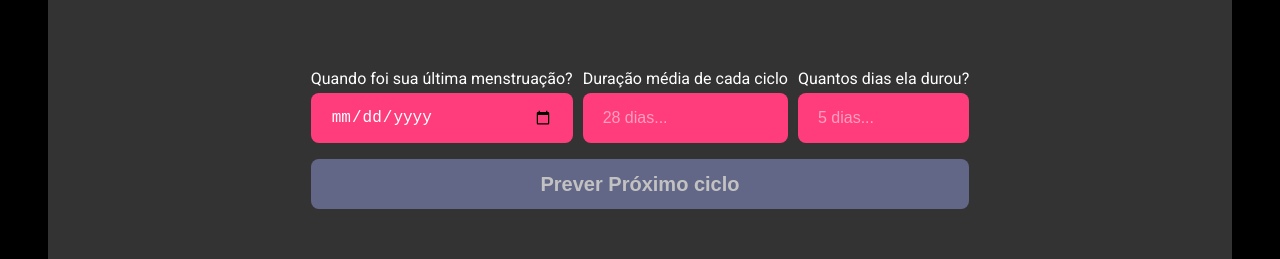
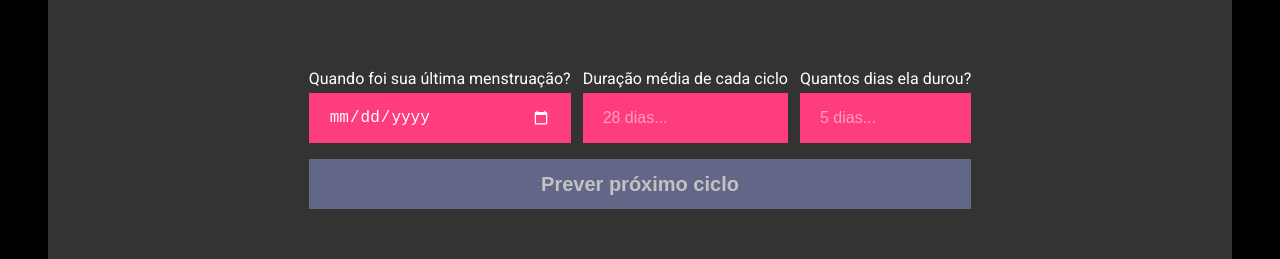
Before and after one commit to rebecaCaroba/moonFlowCalendar, a React (Vite) app: page / in a window 1280 px wide. Shown: the part 257-516 px from the top of the page. Built offline with nearby package versions, Linux system fonts and the light colour scheme.

Commit message:
Alterando o layout e calculo de dias

```diff
--- a/src/pages/Home/index.tsx
+++ b/src/pages/Home/index.tsx
@@ -96,7 +96,7 @@ export function Home() {
                     </InputContainer>
                 </FormContainer>
                 <button disabled={isSubmitDisabled} type="submit">
-                    {sending ? 'Enviando...': 'Prever Próximo ciclo'}
+                    {sending ? 'Calculando...': 'Prever próximo ciclo'}
                 </button>
             </form>
         </HomeContainer>
--- a/src/pages/Home/styles.ts
+++ b/src/pages/Home/styles.ts
@@ -21,7 +21,6 @@ export const HomeContainer = styled.div`
         color: ${(props) => props.theme['white']};
         border: 0;
         outline: none;
-        border-radius: 8px;
         width: 100%;
         height: 3.125rem;
         font-size: 1.25rem;
@@ -56,11 +55,15 @@ export const FormContainer = styled.div`
   flex-direction: row;
   justify-content: center;
   align-items: center;
+  gap: 12px;
 `
-
 
 export const InputContainer = styled.div`
   text-align: center;
+
+  input[type="date"]::-webkit-calendar-picker-indicator {
+      filter: invert(1);
+  }
 
   input {
       padding: 20px;
@@ -68,15 +71,9 @@ export const InputContainer = styled.div`
       color: ${(props) => props.theme['white']};
       border: 0;
       outline: none;
-      border-radius: 8px;
       width: 100%;
       height: 3.125rem;
       font-size: 1rem;
-  }
-
-  &:nth-child(2) {
-    margin-right: 10px;
-    margin-left: 10px;
   }
 
   input::placeholder {
@@ -93,11 +90,6 @@ export const InputContainer = styled.div`
     width: 100%;
     margin-bottom: 1.5rem;
 
-    &:nth-child(2) {
-      margin-right: 0;
-      margin-left: 0;
-    }
-
     label {
       text-align: left;
     }
--- a/src/pages/MoonFlow/index.tsx
+++ b/src/pages/MoonFlow/index.tsx
@@ -2,6 +2,7 @@ import { useContext } from "react";
 import { CalendarApp } from "../../components/Calendar";
 import { CalendarContainer, CycleContainer, InfoCycle, MoonContainer } from "./styles";
 import { CyclesContext } from "../../context/CyclesContext";
+import { HiMoon } from "react-icons/hi";
 
 export function MoonFlow() {
     const { cycles } = useContext(CyclesContext)
@@ -10,7 +11,16 @@ export function MoonFlow() {
         <CalendarContainer>
                 <CycleContainer>
                         {cycles.map((cycle, key) => {
-                                if(cycle.daysUntilNextCycle < 1){
+                            console.log(cycle)
+                            if(cycle.isCycleCompleted == true) {
+                                return (
+                                    <InfoCycle key={key}>
+                                        <span><HiMoon size={24} /></span>
+                                        Ciclo completo
+                                    </InfoCycle>
+                                    )
+                                } else
+                                if(cycle.daysUntilNextCycle <= 0){
                                     return (
                                     <InfoCycle key={key}>
                                         <span>{Math.abs(cycle.daysUntilNextCycle)+1}º</span>
@@ -21,7 +31,7 @@ export function MoonFlow() {
                                     return (
                                     <InfoCycle key={key}>
                                         <span>{cycle.daysUntilNextCycle+1}</span>
-                                        dias até a menstrução
+                                        {`dia${cycle.daysUntilNextCycle + 1 !== 1 ? 's' : ''}`} até a menstruação
                                     </InfoCycle>
                                     )
                                 }
```
